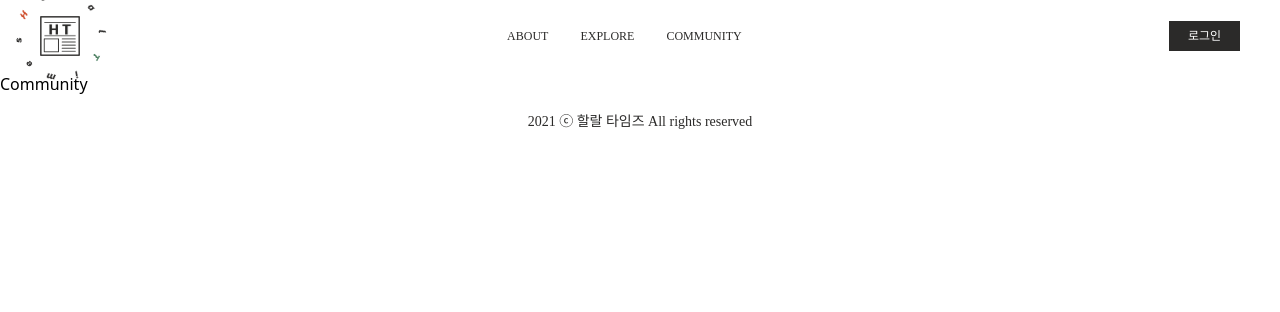
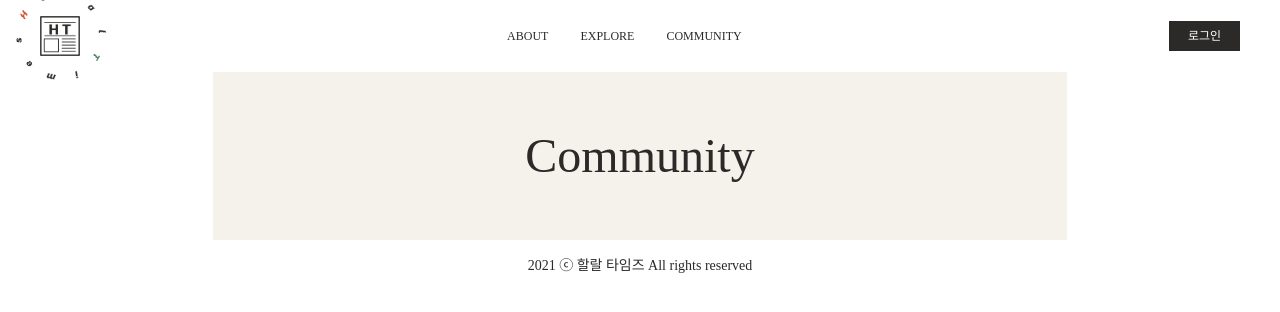
Before and after one commit to laugh4mile/HalalTimes, a Vue app in the folder frontend/halaltimes/: page /community in a window 1280 px wide. Shown: the top 312 px of the page. Built offline with nearby package versions, Linux system fonts and the light colour scheme; a web font is replaced by a local one.

Commit message:
feat: Community.vue 상단 타이틀 수정

```diff
--- a/frontend/halaltimes/src/pages/community/Community.vue
+++ b/frontend/halaltimes/src/pages/community/Community.vue
@@ -1,10 +1,34 @@
 <template>
-    <span>Community</span>
+  <div
+    id="bg"
+    class="G-market-sans font-color-black-400 w-2/3 mx-auto px-10 py-6"
+  >
+    <section class="flex justify-content-center mt-4 mb-6">
+      <span
+        class="text-5xl mx-10 w-full text-center py-1 mt-4 mb-2 font-outline work-sans border-line"
+        >Community</span
+      >
+    </section>
+    <section class="flex">
+      <article class="w-1/2"></article>
+      <article class="flex flex-col w-1/2 h-auto mx-2"></article>
+    </section>
+  </div>
 </template>
 <script>
 export default {
-    data() {
-       return {};
-    },
+  data() {
+    return {};
+  },
+};
+</script>
+<style scoped>
+img {
+  width: 100%;
+  height: 100%;
 }
-</script>
+
+#bg {
+  background-color: #f4f2ea;
+}
+</style>
```
